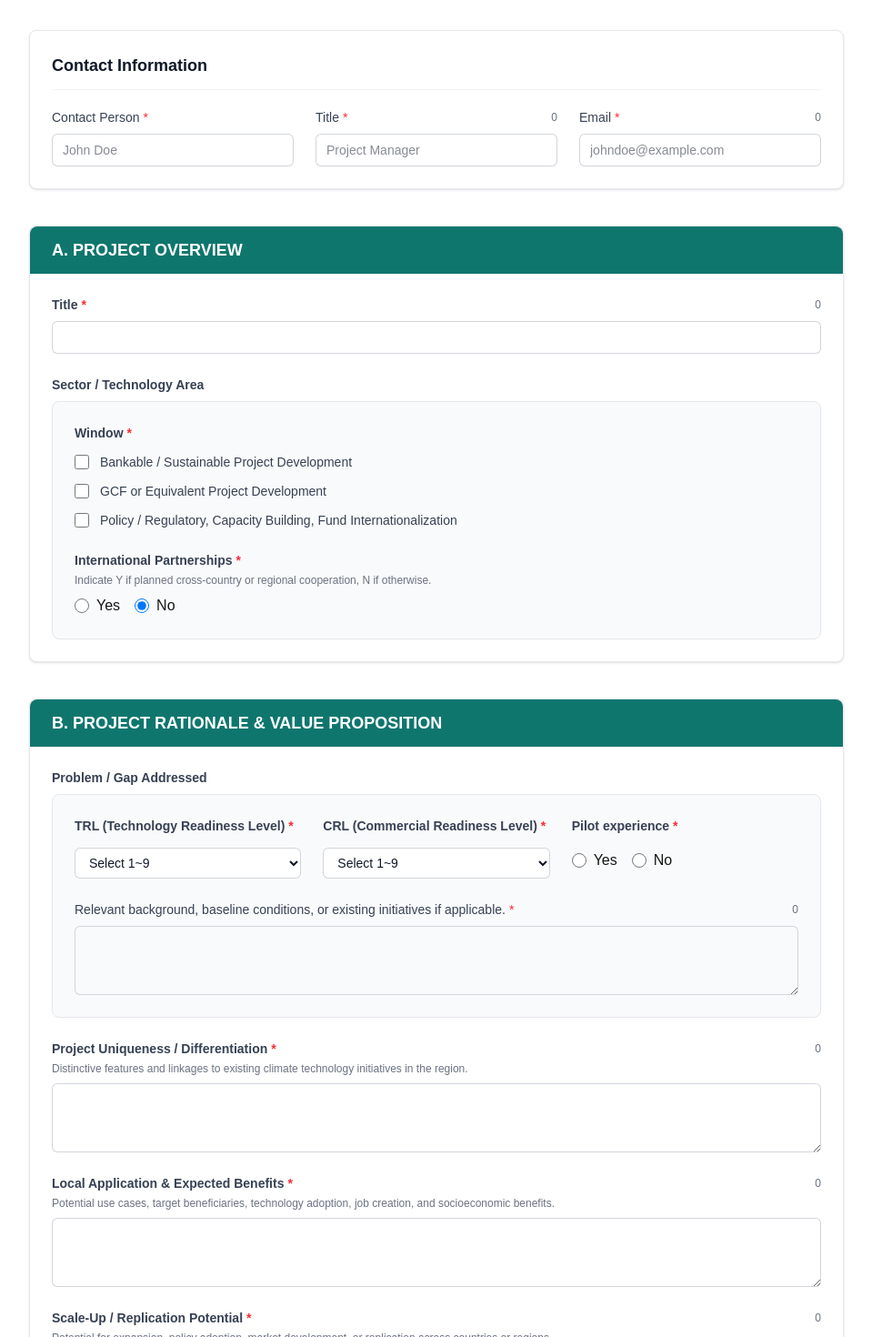
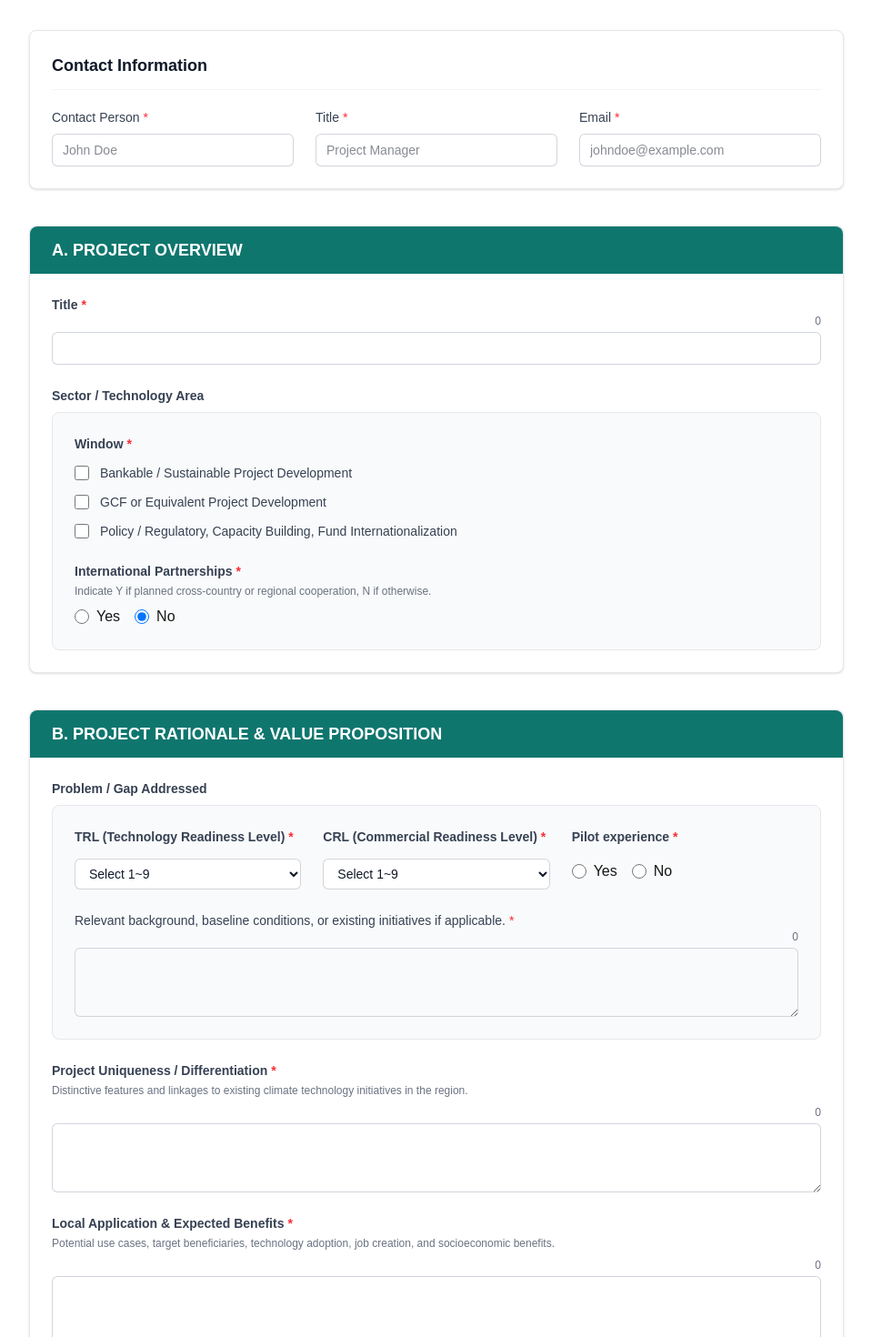
Before and after one commit to LzLLC2022/CPMS, a Next.js app: page /proposal/registration in a window 1280 px wide. Shown: the part 460-1930 px from the top of the page at 91% size, without its empty margins (160-1119 px from the left). Built offline with nearby package versions, Linux system fonts and the light colour scheme.

Commit message:
Fix text counters location and remove from contact info

```diff
--- a/src/app/proposal/registration/page.tsx
+++ b/src/app/proposal/registration/page.tsx
@@ -388,12 +388,12 @@ const handleSupportFileChange = (section: 'section1' | 'section2' | 'section3',
               <input type="text" className="mt-2 block w-full rounded-md border-0 py-2 px-3 text-gray-900 ring-1 ring-inset ring-gray-300 focus:ring-2 focus:ring-inset focus:ring-primary-600 sm:text-sm outline-none" name="contactPerson" defaultValue={formData?.contactPerson || ""} placeholder="John Doe" required />
             </div>
             <div>
-              <label className="flex justify-between items-center text-sm font-medium text-gray-700"><span>Title<span className="text-red-500 ml-1">*</span></span><span className="text-xs font-normal text-gray-500">{textLengths['contactTitle'] || (formData?.contactTitle?.length || 0)}</span></label>
-              <input type="text" onChange={handleTextChange} className="mt-2 block w-full rounded-md border-0 py-2 px-3 text-gray-900 ring-1 ring-inset ring-gray-300 focus:ring-2 focus:ring-inset focus:ring-primary-600 sm:text-sm outline-none" name="contactTitle" defaultValue={formData?.contactTitle || ""} placeholder="Project Manager" required />
+              <label className="block text-sm font-medium text-gray-700">Title<span className="text-red-500 ml-1">*</span></label>
+              <input type="text" className="mt-2 block w-full rounded-md border-0 py-2 px-3 text-gray-900 ring-1 ring-inset ring-gray-300 focus:ring-2 focus:ring-inset focus:ring-primary-600 sm:text-sm outline-none" name="contactTitle" defaultValue={formData?.contactTitle || ""} placeholder="Project Manager" required />
             </div>
             <div>
-              <label className="flex justify-between items-center text-sm font-medium text-gray-700"><span>Email<span className="text-red-500 ml-1">*</span></span><span className="text-xs font-normal text-gray-500">{textLengths['email'] || (formData?.email?.length || 0)}</span></label>
-              <input type="email" onChange={handleTextChange} className="mt-2 block w-full rounded-md border-0 py-2 px-3 text-gray-900 ring-1 ring-inset ring-gray-300 focus:ring-2 focus:ring-inset focus:ring-primary-600 sm:text-sm outline-none" name="email" defaultValue={formData?.email || ""} placeholder="johndoe@example.com" required />
+              <label className="block text-sm font-medium text-gray-700">Email<span className="text-red-500 ml-1">*</span></label>
+              <input type="email" className="mt-2 block w-full rounded-md border-0 py-2 px-3 text-gray-900 ring-1 ring-inset ring-gray-300 focus:ring-2 focus:ring-inset focus:ring-primary-600 sm:text-sm outline-none" name="email" defaultValue={formData?.email || ""} placeholder="johndoe@example.com" required />
             </div>
           </div>
         </div>
@@ -405,8 +405,9 @@ const handleSupportFileChange = (section: 'section1' | 'section2' | 'section3',
           </div>
           <div className="p-6 space-y-6">
             <div>
-              <label className="flex justify-between items-center text-sm font-bold text-gray-700"><span>Title<span className="text-red-500 ml-1">*</span></span><span className="text-xs font-normal text-gray-500">{textLengths['projectTitle'] || (formData?.projectTitle?.length || 0)}</span></label>
-              <input type="text" onChange={handleTextChange} name="projectTitle" defaultValue={formData?.projectTitle || ""} className="mt-2 block w-full rounded-md border-0 py-2 px-3 text-gray-900 ring-1 ring-inset ring-gray-300 focus:ring-2 focus:ring-inset focus:ring-primary-600 sm:text-sm outline-none" required />
+              <label className="block text-sm font-bold text-gray-700">Title<span className="text-red-500 ml-1">*</span></label>
+              <div className="flex justify-end text-xs text-gray-500 mb-1">{textLengths['projectTitle'] || (formData?.projectTitle?.length || 0)}</div>
+              <input type="text" onChange={handleTextChange} name="projectTitle" defaultValue={formData?.projectTitle || ""} className="block w-full rounded-md border-0 py-2 px-3 text-gray-900 ring-1 ring-inset ring-gray-300 focus:ring-2 focus:ring-inset focus:ring-primary-600 sm:text-sm outline-none" required />
             </div>
 
             <div>
@@ -538,27 +539,31 @@ const handleSupportFileChange = (section: 'section1' | 'section2' | 'section3',
               </div>
 
                 <div>
-                  <label className="flex justify-between items-center text-sm font-medium text-gray-700"><span>Relevant background, baseline conditions, or existing initiatives if applicable.<span className="text-red-500 ml-1">*</span></span><span className="text-xs font-normal text-gray-500">{textLengths['problem'] || (formData?.problem?.length || 0)}</span></label>
-                  <textarea onChange={handleTextChange} name="problem" defaultValue={formData?.problem || ""} rows={3} className="mt-2 block w-full rounded-md border-0 py-2 px-3 text-gray-900 ring-1 ring-inset ring-gray-300 focus:ring-2 focus:ring-inset focus:ring-primary-600 sm:text-sm outline-none" required></textarea>
+                  <label className="block text-sm font-medium text-gray-700">Relevant background, baseline conditions, or existing initiatives if applicable.<span className="text-red-500 ml-1">*</span></label>
+                  <div className="flex justify-end text-xs text-gray-500 mb-1">{textLengths['problem'] || (formData?.problem?.length || 0)}</div>
+                  <textarea onChange={handleTextChange} name="problem" defaultValue={formData?.problem || ""} rows={3} className="block w-full rounded-md border-0 py-2 px-3 text-gray-900 ring-1 ring-inset ring-gray-300 focus:ring-2 focus:ring-inset focus:ring-primary-600 sm:text-sm outline-none" required></textarea>
                 </div>
               </div>
             </div>
 
             <div>
-              <div className="flex justify-between items-center"><label className="block text-sm font-bold text-gray-700">Project Uniqueness / Differentiation<span className="text-red-500 ml-1">*</span></label><span className="text-xs font-normal text-gray-500">{textLengths['uniqueness'] || (formData?.uniqueness?.length || 0)}</span></div>
+              <label className="block text-sm font-bold text-gray-700">Project Uniqueness / Differentiation<span className="text-red-500 ml-1">*</span></label>
               <p className="text-xs text-gray-500 mt-1 mb-2">Distinctive features and linkages to existing climate technology initiatives in the region.</p>
+              <div className="flex justify-end text-xs text-gray-500 mb-1">{textLengths['uniqueness'] || (formData?.uniqueness?.length || 0)}</div>
               <textarea onChange={handleTextChange} name="uniqueness" defaultValue={formData?.uniqueness || ""} rows={3} className="block w-full rounded-md border-0 py-2 px-3 text-gray-900 ring-1 ring-inset ring-gray-300 focus:ring-2 focus:ring-inset focus:ring-primary-600 sm:text-sm outline-none" required></textarea>
             </div>
 
             <div>
-              <div className="flex justify-between items-center"><label className="block text-sm font-bold text-gray-700">Local Application & Expected Benefits<span className="text-red-500 ml-1">*</span></label><span className="text-xs font-normal text-gray-500">{textLengths['localApp'] || (formData?.localApp?.length || 0)}</span></div>
+              <label className="block text-sm font-bold text-gray-700">Local Application & Expected Benefits<span className="text-red-500 ml-1">*</span></label>
               <p className="text-xs text-gray-500 mt-1 mb-2">Potential use cases, target beneficiaries, technology adoption, job creation, and socioeconomic benefits.</p>
+              <div className="flex justify-end text-xs text-gray-500 mb-1">{textLengths['localApp'] || (formData?.localApp?.length || 0)}</div>
               <textarea onChange={handleTextChange} name="localApp" defaultValue={formData?.localApp || ""} rows={3} className="block w-full rounded-md border-0 py-2 px-3 text-gray-900 ring-1 ring-inset ring-gray-300 focus:ring-2 focus:ring-inset focus:ring-primary-600 sm:text-sm outline-none" required></textarea>
             </div>
 
             <div>
-              <div className="flex justify-between items-center"><label className="block text-sm font-bold text-gray-700">Scale-Up / Replication Potential<span className="text-red-500 ml-1">*</span></label><span className="text-xs font-normal text-gray-500">{textLengths['scaleUp'] || (formData?.scaleUp?.length || 0)}</span></div>
+              <label className="block text-sm font-bold text-gray-700">Scale-Up / Replication Potential<span className="text-red-500 ml-1">*</span></label>
               <p className="text-xs text-gray-500 mt-1 mb-2">Potential for expansion, policy adoption, market development, or replication across countries or regions.</p>
+              <div className="flex justify-end text-xs text-gray-500 mb-1">{textLengths['scaleUp'] || (formData?.scaleUp?.length || 0)}</div>
               <textarea onChange={handleTextChange} name="scaleUp" defaultValue={formData?.scaleUp || ""} rows={3} className="block w-full rounded-md border-0 py-2 px-3 text-gray-900 ring-1 ring-inset ring-gray-300 focus:ring-2 focus:ring-inset focus:ring-primary-600 sm:text-sm outline-none" required></textarea>
             </div>
           </div>
```
